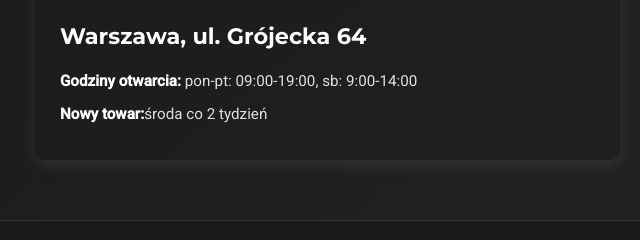
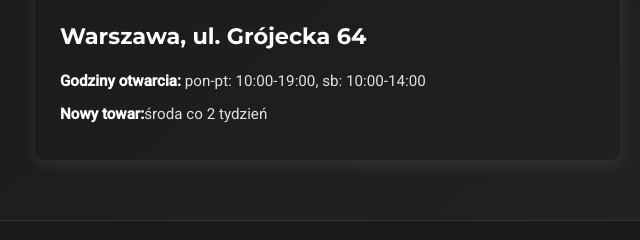
Before and after one commit to taniaodziez1000leciajaroslaw/witryna, a plain HTML site: page sklepy.html in a window 1280 px wide. Shown: the part 857-1097 px from the top of the page, 640-1280 px from the left. Drawn offline with Linux system fonts and the light colour scheme.

Commit message:
Add files via upload

```diff
--- a/sklepy.html
+++ b/sklepy.html
@@ -134,7 +134,7 @@
                         </div>
                         <div class="store-info">
                             <h3>Warszawa, ul. Grójecka 64</h3>
-                            <p class="store-hours"><strong>Godziny otwarcia:</strong> pon-pt: 09:00-19:00, sb: 9:00-14:00</p>
+                            <p class="store-hours"><strong>Godziny otwarcia:</strong> pon-pt: 10:00-19:00, sb: 10:00-14:00</p>
                             <p class="store-details"><strong>Nowy towar:</strong>środa co 2 tydzień</p>
                             <a href="tel:+48123456789" class="btn-call-mobile"><i class="fas fa-phone"></i> Zadzwoń</a>
                         </div>
```
